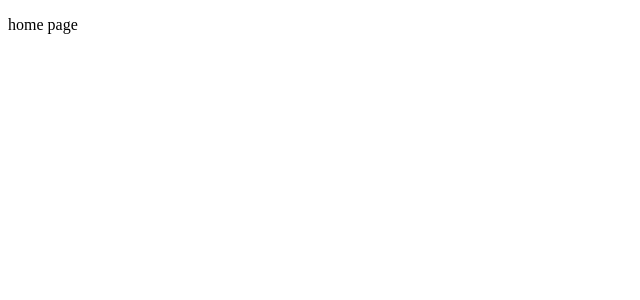
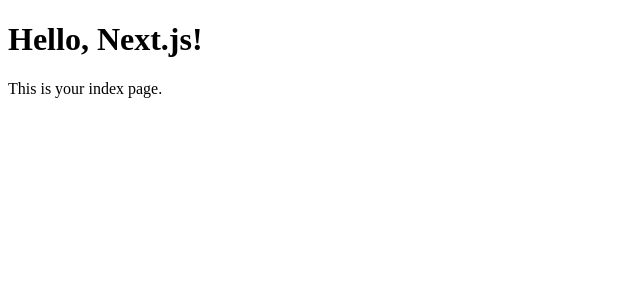
Before and after one commit to sooozi/portfolio_2024.ver, a Next.js app: page / in a window 1280 px wide. Shown: the top 300 px of the page, without its empty margins (0-640 px from the left). Built offline with nearby package versions, Linux system fonts and the light colour scheme.

Commit message:
240214_2024포폴_저장소 확인

```diff
--- /dev/null
+++ b/pages/index.tsx
@@ -0,0 +1,12 @@
+import React from 'react';
+
+const IndexPage: React.FC = () => {
+  return (
+    <div>
+      <h1>Hello, Next.js!</h1>
+      <p>This is your index page.</p>
+    </div>
+  );
+};
+
+export default IndexPage;
```
Also changed, not shown: pages/layout.tsx (renamed from src/app/layout.tsx), pages/page.tsx (renamed from src/app/page.tsx), style/App.css (renamed from src/style/App.css), style/button.css (renamed from src/style/button.css), style/index.css (renamed from src/style/index.css).
